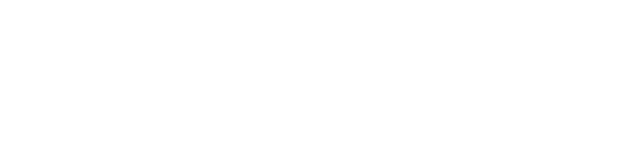
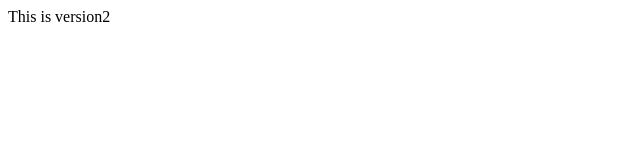
Before and after one commit to shakiul183/mygitRepo, a plain HTML site: page index.html in a window 1280 px wide. Shown: the whole page, without its empty margins (0-640 px from the left). Drawn offline with Linux system fonts and the light colour scheme.

Commit message:
this is version 2

```diff
--- a/index.html
+++ b/index.html
@@ -6,6 +6,6 @@
     <title>Document</title>
 </head>
 <body>
-
+    <header>This is version2</header>
 </body>
 </html>
```
